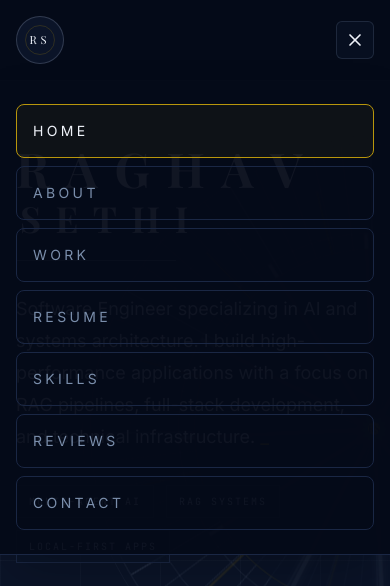
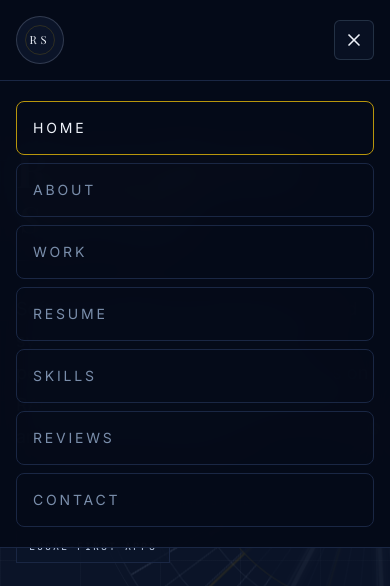
Before and after one commit to RaghavSethi006/portfolio, a React (Create React App) app: page / in a window 390 px wide. Both pictures are taken after a click on the button 355 px from the left and 40 px from the top of the page. Shown: the top 586 px of the page. Built offline with nearby package versions, Linux system fonts and the light colour scheme.

Commit message:
fix: rewrite Navigation for reliable mobile hamburger/back-button on all pages

```diff
--- a/src/components/layout/Navigation.jsx
+++ b/src/components/layout/Navigation.jsx
@@ -15,20 +15,15 @@ const navItems = [
 const Navigation = ({ activeSection, onNavigate, isProjectOpen = false, onBackFromProject }) => {
   const [isMenuOpen, setIsMenuOpen] = useState(false);
 
+  // Close mobile menu whenever view changes
   useEffect(() => {
-    // Close menu automatically when switching to/from project view
     setIsMenuOpen(false);
   }, [isProjectOpen]);
 
+  // Lock body scroll while menu is open
   useEffect(() => {
-    if (isMenuOpen) {
-      document.body.style.overflow = 'hidden';
-    } else {
-      document.body.style.overflow = '';
-    }
-    return () => {
-      document.body.style.overflow = '';
-    };
+    document.body.style.overflow = isMenuOpen ? 'hidden' : '';
+    return () => { document.body.style.overflow = ''; };
   }, [isMenuOpen]);
 
   const handleNavClick = (id) => {
@@ -39,23 +34,25 @@ const Navigation = ({ activeSection, onNavigate, isProjectOpen = false, onBackFr
   return (
     <motion.nav
       className="fixed inset-x-0 top-0 z-50 border-b border-[#1A2744] bg-[#050A18]/95 backdrop-blur-xl"
-      initial={{ y: -120, opacity: 0 }}
+      initial={{ y: -80, opacity: 0 }}
       animate={{ y: 0, opacity: 1 }}
-      transition={{ duration: 0.8, ease: 'easeOut' }}
+      transition={{ duration: 0.6, ease: 'easeOut' }}
     >
+      {/* ── Main bar ── */}
       <div className="mx-auto flex max-w-7xl items-center justify-between px-4 py-4 sm:px-6 lg:px-8">
-        {/* Logo / RS button */}
+
+        {/* Logo / RS */}
         <button
           type="button"
           onClick={() => isProjectOpen ? onBackFromProject?.() : handleNavClick('home')}
-          className="relative flex h-12 w-12 items-center justify-center rounded-full border border-[#C8D8F0]/20 bg-[#0B1428] text-[#EEF2F9] focus-visible:outline-none focus-visible:ring-2 focus-visible:ring-[#B8960C] focus-visible:ring-offset-2 focus-visible:ring-offset-[#050A18]"
+          className="relative flex h-12 w-12 shrink-0 items-center justify-center rounded-full border border-[#C8D8F0]/20 bg-[#0B1428] text-[#EEF2F9] focus-visible:outline-none focus-visible:ring-2 focus-visible:ring-[#B8960C] focus-visible:ring-offset-2 focus-visible:ring-offset-[#050A18]"
           aria-label={isProjectOpen ? 'Back to projects' : 'Go to home'}
         >
           <span className="font-serif text-[0.7rem] uppercase tracking-[0.35em]">RS</span>
           <span className="absolute inset-2 rounded-full border border-[#B8960C]/20 watch-logo-ring" />
         </button>
 
-        {/* Desktop nav links */}
+        {/* Desktop nav links — hidden on mobile */}
         <div className="hidden items-center gap-6 md:flex">
           {navItems.map((item) => {
             const isActive = activeSection === item.id;
@@ -63,64 +60,97 @@ const Navigation = ({ activeSection, onNavigate, isProjectOpen = false, onBackFr
               <button
                 key={item.id}
                 onClick={() => handleNavClick(item.id)}
-                className={`relative text-xs uppercase tracking-[0.24em] transition-colors duration-200 border-b-2 pb-1 focus-visible:outline-none focus-visible:ring-2 focus-visible:ring-[#B8960C] focus-visible:ring-offset-2 focus-visible:ring-offset-[#050A18] ${isActive ? 'border-[#B8960C] text-[#EEF2F9]' : 'border-transparent text-[#7A8EAB] hover:text-[#EEF2F9]'}`}
+                className={`relative whitespace-nowrap text-xs uppercase tracking-[0.24em] transition-colors duration-200 border-b-2 pb-1 focus-visible:outline-none focus-visible:ring-2 focus-visible:ring-[#B8960C] ${
+                  isActive
+                    ? 'border-[#B8960C] text-[#EEF2F9]'
+                    : 'border-transparent text-[#7A8EAB] hover:text-[#EEF2F9]'
+                }`}
               >
                 {item.label}
               </button>
             );
           })}
-          <span className="font-mono text-[9px] tracking-[0.2em] select-none ml-4" style={{ color: 'rgba(138,163,199,0.4)' }}>
+          <span
+            className="hidden md:inline font-mono text-[9px] tracking-[0.2em] select-none ml-4 shrink-0"
+            style={{ color: 'rgba(138,163,199,0.4)' }}
+          >
             #{(activeSection || 'home').slice(0, 2).toUpperCase()}
           </span>
         </div>
 
-        {/* Mobile right slot — visible only on mobile (< md) */}
+        {/* ── Mobile right slot — ONLY visible on mobile (< md) ── */}
+        <div className="flex items-center md:hidden">
+          <AnimatePresence mode="wait" initial={false}>
             {isProjectOpen ? (
-          /* Back arrow button — replaces hamburger when inside a project */
+              /* Back arrow — shown inside a project detail page */
               <motion.button
-            key="back-arrow"
-            initial={{ opacity: 0, x: 8 }}
-            animate={{ opacity: 1, x: 0 }}
-            exit={{ opacity: 0, x: 8 }}
+                key="back-btn"
                 type="button"
                 onClick={onBackFromProject}
-            className="flex md:hidden h-10 w-10 items-center justify-center rounded-full border border-[#B8960C]/40 bg-[#B8960C]/10 text-[#B8960C] transition hover:bg-[#B8960C]/20 focus-visible:outline-none focus-visible:ring-2 focus-visible:ring-[#B8960C] focus-visible:ring-offset-2 focus-visible:ring-offset-[#050A18]"
+                className="flex h-10 w-10 items-center justify-center rounded-full border border-[#B8960C]/40 bg-[#B8960C]/10 text-[#B8960C] transition-colors hover:bg-[#B8960C]/20 focus-visible:outline-none focus-visible:ring-2 focus-visible:ring-[#B8960C]"
                 aria-label="Back to projects"
+                initial={{ opacity: 0, x: 12 }}
+                animate={{ opacity: 1, x: 0 }}
+                exit={{ opacity: 0, x: 12 }}
+                transition={{ duration: 0.18 }}
               >
                 <ArrowLeft className="h-4 w-4" />
               </motion.button>
             ) : (
-          /* Hamburger button — normal mode */
-          <button
-            className="flex md:hidden items-center justify-center rounded-md border border-[#7A8EAB]/20 bg-[#0B1428]/60 p-2 text-[#EEF2F9] transition hover:bg-[#EEF2F9]/10 focus-visible:outline-none focus-visible:ring-2 focus-visible:ring-[#B8960C] focus-visible:ring-offset-2 focus-visible:ring-offset-[#050A18]"
-            onClick={() => setIsMenuOpen(!isMenuOpen)}
-            aria-label="Toggle mobile menu"
+              /* Hamburger — shown on the main website */
+              <motion.button
+                key="menu-btn"
+                type="button"
+                onClick={() => setIsMenuOpen((prev) => !prev)}
+                className="flex h-10 w-10 items-center justify-center rounded-md border border-[#7A8EAB]/25 bg-[#0B1428]/70 text-[#EEF2F9] transition-colors hover:bg-[#EEF2F9]/10 focus-visible:outline-none focus-visible:ring-2 focus-visible:ring-[#B8960C]"
+                aria-label={isMenuOpen ? 'Close menu' : 'Open menu'}
+                aria-expanded={isMenuOpen}
+                initial={{ opacity: 0, x: -12 }}
+                animate={{ opacity: 1, x: 0 }}
+                exit={{ opacity: 0, x: -12 }}
+                transition={{ duration: 0.18 }}
               >
-            {isMenuOpen ? <X className="h-5 w-5" /> : <Menu className="h-5 w-5" />}
-          </button>
+                <AnimatePresence mode="wait" initial={false}>
+                  {isMenuOpen ? (
+                    <motion.span key="x" initial={{ rotate: -90, opacity: 0 }} animate={{ rotate: 0, opacity: 1 }} exit={{ rotate: 90, opacity: 0 }} transition={{ duration: 0.15 }}>
+                      <X className="h-5 w-5" />
+                    </motion.span>
+                  ) : (
+                    <motion.span key="menu" initial={{ rotate: 90, opacity: 0 }} animate={{ rotate: 0, opacity: 1 }} exit={{ rotate: -90, opacity: 0 }} transition={{ duration: 0.15 }}>
+                      <Menu className="h-5 w-5" />
+                    </motion.span>
                   )}
+                </AnimatePresence>
+              </motion.button>
+            )}
+          </AnimatePresence>
         </div>
 
+      </div>
+
+      {/* ── Mobile dropdown menu ── */}
       <AnimatePresence>
         {isMenuOpen && !isProjectOpen && (
           <motion.div
-            key="mobile-nav"
-            initial={{ opacity: 0, y: -10 }}
-            animate={{ opacity: 1, y: 0 }}
-            exit={{ opacity: 0, y: -10 }}
-            className="md:hidden absolute w-full left-0 border-b border-[#1A2744] bg-[#050A18]/95 backdrop-blur-xl shadow-2xl"
+            key="mobile-menu"
+            initial={{ opacity: 0, height: 0 }}
+            animate={{ opacity: 1, height: 'auto' }}
+            exit={{ opacity: 0, height: 0 }}
+            transition={{ duration: 0.25, ease: 'easeInOut' }}
+            className="overflow-hidden border-t border-[#1A2744] bg-[#050A18]/98 md:hidden"
           >
-            <div className="flex flex-col px-4 py-6 gap-2">
+            <div className="flex flex-col gap-2 px-4 py-5">
               {navItems.map((item) => {
                 const isActive = activeSection === item.id;
                 return (
                   <button
                     key={item.id}
+                    type="button"
                     onClick={() => handleNavClick(item.id)}
-                    className={`block w-full rounded-lg border px-4 py-4 text-left text-sm uppercase tracking-[0.24em] transition-all focus-visible:outline-none focus-visible:ring-2 focus-visible:ring-[#B8960C] focus-visible:ring-offset-2 focus-visible:ring-offset-[#050A18] ${
+                    className={`w-full rounded-lg border px-4 py-4 text-left text-sm uppercase tracking-[0.2em] transition-all focus-visible:outline-none focus-visible:ring-2 focus-visible:ring-[#B8960C] ${
                       isActive
-                        ? 'border-[#B8960C] text-[#EEF2F9] bg-[#B8960C]/5'
-                        : 'border-[#1A2744] text-[#7A8EAB] hover:border-[#B8960C]/50 hover:text-[#EEF2F9]'
+                        ? 'border-[#B8960C] bg-[#B8960C]/8 text-[#EEF2F9]'
+                        : 'border-[#1A2744] text-[#7A8EAB] hover:border-[#B8960C]/40 hover:text-[#EEF2F9]'
                     }`}
                   >
                     {item.label}
```
Lines whose indentation alone changed are shown as unchanged.
